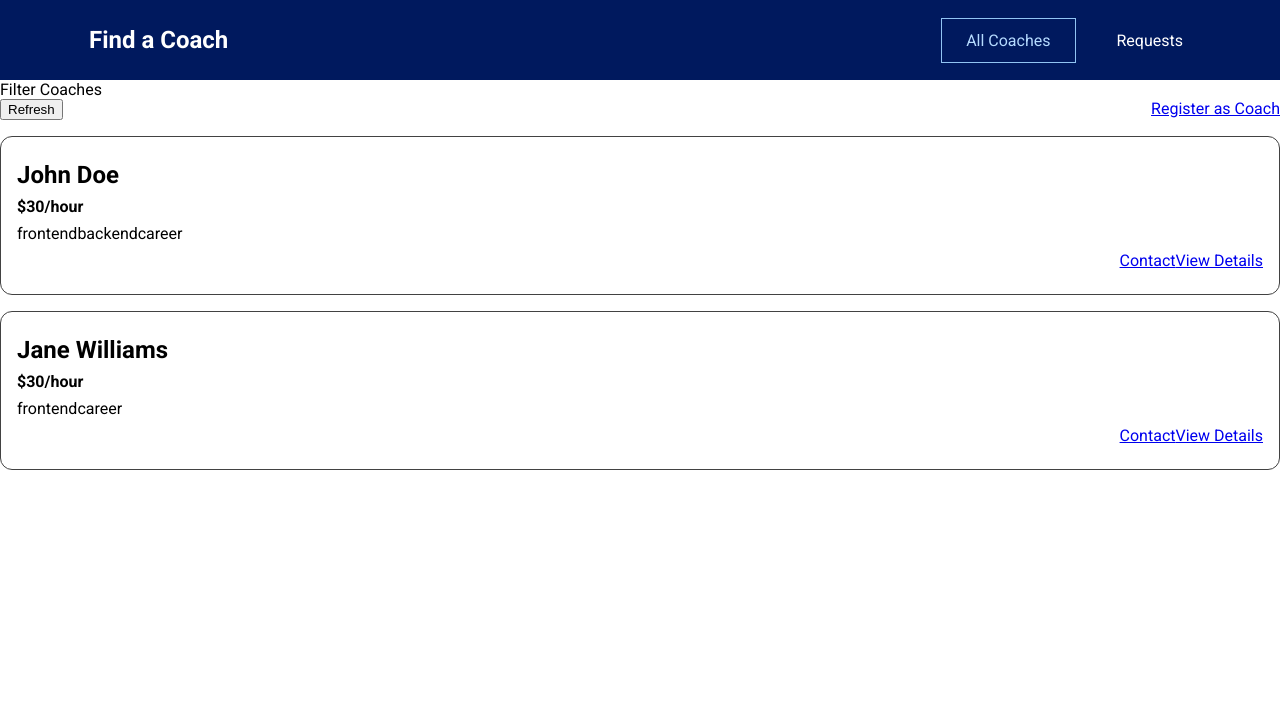
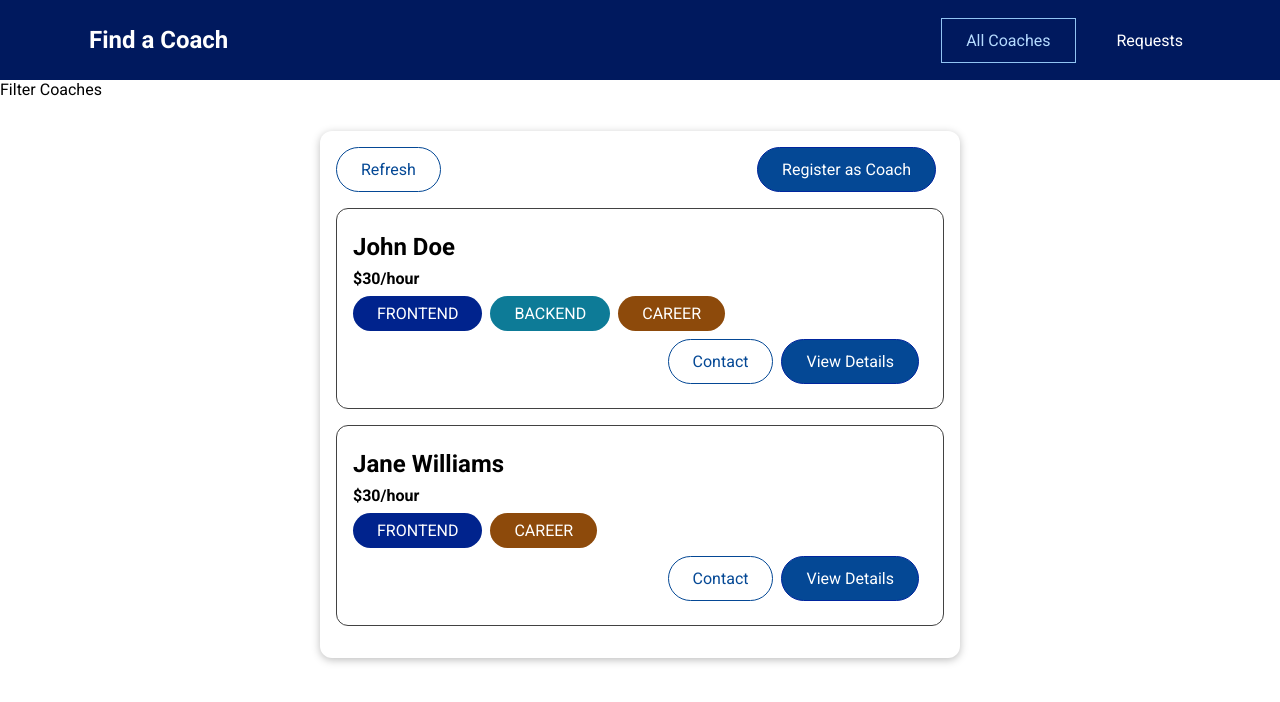
Before and after one commit to nzkks/vuejs-coach-finder, a Vue app: page /coaches in a window 1280 px wide. Shown: the top 702 px of the page. Built offline with nearby package versions, Linux system fonts and the light colour scheme.

Commit message:
make use of those base components

```diff
--- a/src/components/coaches/CoachItem.vue
+++ b/src/components/coaches/CoachItem.vue
@@ -3,11 +3,18 @@
     <h3>{{ fullName }}</h3>
     <h4>${{ rate }}/hour</h4>
     <div>
-      <span v-for="area in areas" :key="area">{{ area }}</span>
+      <base-badge
+        v-for="area in areas"
+        :key="area"
+        :title="area"
+        :type="area"
+      />
     </div>
     <div class="actions">
-      <router-link :to="coachContactLink">Contact</router-link>
-      <router-link :to="coachDetailsLink">View Details</router-link>
+      <base-button link mode="outline" :to="coachContactLink"
+        >Contact</base-button
+      >
+      <base-button link :to="coachDetailsLink">View Details</base-button>
     </div>
   </li>
 </template>
--- a/src/pages/coaches/CoachDetails.vue
+++ b/src/pages/coaches/CoachDetails.vue
@@ -11,5 +11,5 @@
 <template>
   <h1>Coach Details</h1>
   <RouterView />
-  <router-link to="/coaches/c1/contact">Contact</router-link>
+  <base-button link to="/coaches/c1/contact">Contact</base-button>
 </template>
--- a/src/pages/coaches/CoachesList.vue
+++ b/src/pages/coaches/CoachesList.vue
@@ -1,9 +1,10 @@
 <template>
   <section>Filter Coaches</section>
   <section>
+    <base-card>
       <div class="controls">
-      <button>Refresh</button>
-      <router-link to="/register">Register as Coach</router-link>
+        <base-button mode="outline">Refresh</base-button>
+        <base-button link to="/register">Register as Coach</base-button>
       </div>
       <ul v-if="hasCoaches">
         <li v-for="coach in filteredCoaches" :key="coach.id">
@@ -17,6 +18,7 @@
         </li>
       </ul>
       <div v-else>No coaches found.</div>
+    </base-card>
   </section>
 </template>
 
```
Lines whose indentation alone changed are shown as unchanged.
